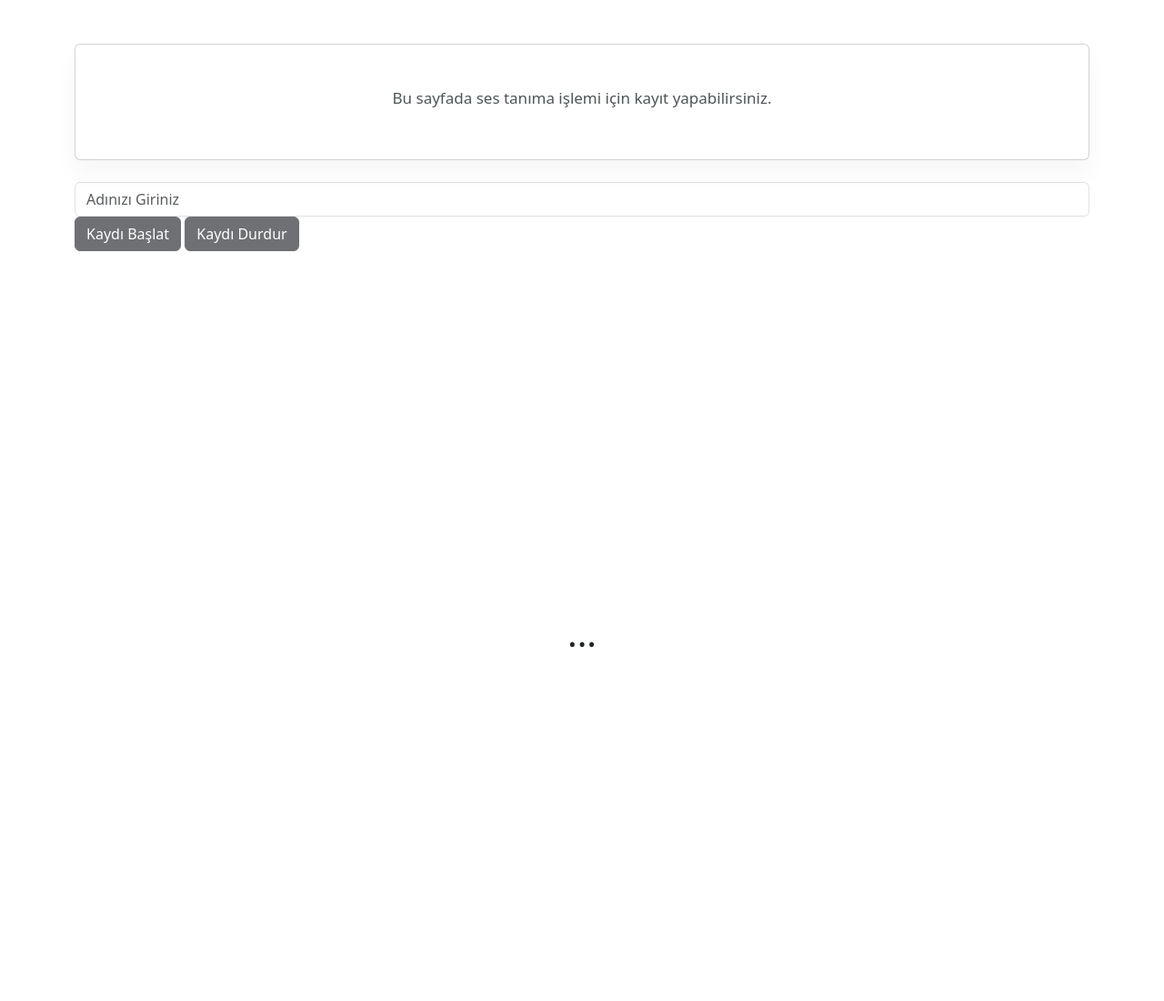
After one commit to yusufEk1n/Speech-Recognition, a Flask app: page /recorder in a window 1280 px wide. The commit adds this page. Shown: the whole page at 91% size. Run offline with Flask 3, Linux system fonts and the light colour scheme; some libraries are stand-ins or nearby versions.

Commit message:
Implementation Audio Recorder Page

```diff
--- a/app.py
+++ b/app.py
@@ -1,5 +1,11 @@
-from flask import Flask, render_template
 import os
+from flask import Flask, request, jsonify, render_template
+import librosa
+import pickle
+import numpy as np
+import io
+import pandas as pd
+
 
 app = Flask(__name__)
 app.static_folder = os.path.abspath(path="templates/static/")
@@ -8,5 +14,20 @@ app.static_folder = os.path.abspath(path="templates/static/")
 def index():
     return render_template("layouts/index.html")
 
+@app.route("/recorder", methods=["GET"])
+def recorder():
+    return render_template("layouts/recorder.html")
+
+
+@app.route("/recordAudio", methods=['POST', 'GET'])
+def recordAudio():
+    f = request.files['audio_data']
+    filename = f.filename
+
+    print(filename)
+
+    return jsonify({'message': 'ses kaydedildi'})
+
+
 if __name__ == "__main__":
     app.run(host="0.0.0.0", port=5000, debug=True)
--- a/templates/layouts/base.html
+++ b/templates/layouts/base.html
@@ -1,18 +1,24 @@
-<!DOCTYPE html>
-<html lang="en">
+<!doctype html>
+<html>
+
 <head>
   <meta charset="UTF-8">
   <meta http-equiv="X-UA-Compatible" content="IE=edge">
   <meta name="viewport" content="width=device-width, initial-scale=1.0">
   <link rel="stylesheet" href="{{ url_for('static', filename='css/style.css') }}">
   <link href="https://fonts.googleapis.com/css?family=Open+Sans" rel="stylesheet">
-  <title>Main</title>
+  <script src="{{ url_for('static', filename='js/lib/jquery-3.2.1.slim.min.js') }}"></script>
+  <script src="{{ url_for('static', filename='js/lib/recorder.js') }}"></script>
+  <script src="{{ url_for('static', filename='js/lib/jquery-3.6.4.min.js') }}"></script>
+  <title>Home</title>
 </head>
+
 <body>
-  <div id="myContainer">
+  <main>
     {% block content %}
     {% endblock %}
+    <script src="{{ url_for('static', filename='js/audio_recorder.js') }}"></script>
     <script src="{{ url_for('static', filename='js/script.js') }}"></script>
-  </div>
+  </main>
 </body>
 </html>
--- /dev/null
+++ b/templates/layouts/recorder.html
@@ -0,0 +1,35 @@
+{% extends "layouts/base.html" %}
+{% block content %}
+<link rel="stylesheet" href="{{ url_for('static', filename='css/lib/bootstrap.min.css') }}">
+
+<div class="container pt-5">
+    <!-- bootstrap card width %100-->
+    <div class="card w-100" style="height: 8rem;">
+        <div class="card-body">
+            <p class="card-text">Bu sayfada ses tanıma işlemi için kayıt yapabilirsiniz.</p>
+        </div>
+    </div>
+
+    <div class="row mt-4">
+        <div class="mx-auto">
+            <form class="form-inline">
+                <div class="form-group mr-3">
+                    <input type="text" class="form-control" id="inputName" placeholder="Adınızı Giriniz">
+                </div>
+                <button class="btn btn-dark mr-3" id="recordButton" disabled>
+                    Kaydı Başlat
+                </button>
+                <button class="btn btn-dark" id="stopButton" disabled>
+                    Kaydı Durdur
+                </button>
+            </form>
+        </div>
+    </div>
+
+    <div class="vh-100 d-flex justify-content-center align-items-center mt-4" style="height: 400px;">
+        <h1 id="recordStatus">...</h1>
+    </div>
+</div>
+
+</div>
+{% endblock %}
--- a/templates/static/css/style.css
+++ b/templates/static/css/style.css
@@ -2,7 +2,7 @@ body {
     overflow: hidden;
 }
 
-#myContainer {
+.card-container {
     display: flex;
     justify-content: space-evenly;
     align-items: center;
```
Also changed, not shown: templates/layouts/index.html (+8 -6 lines).
